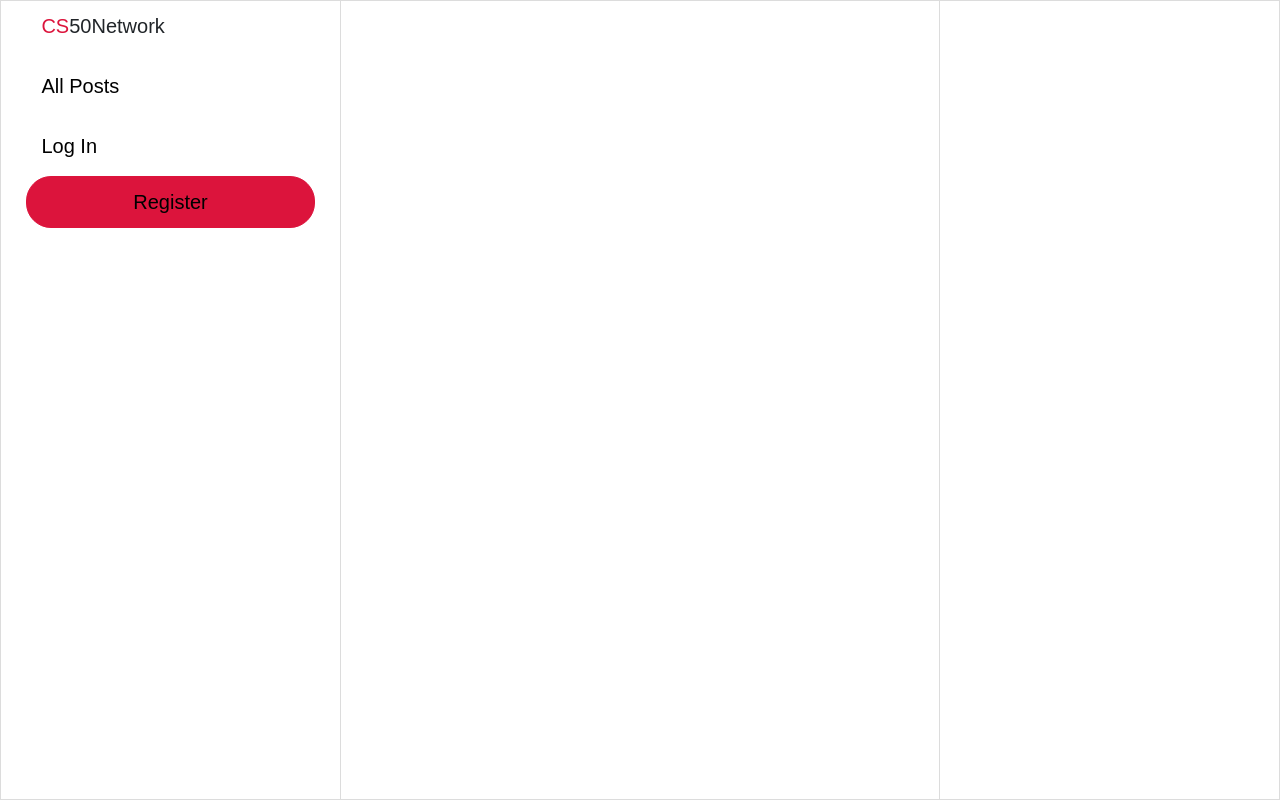
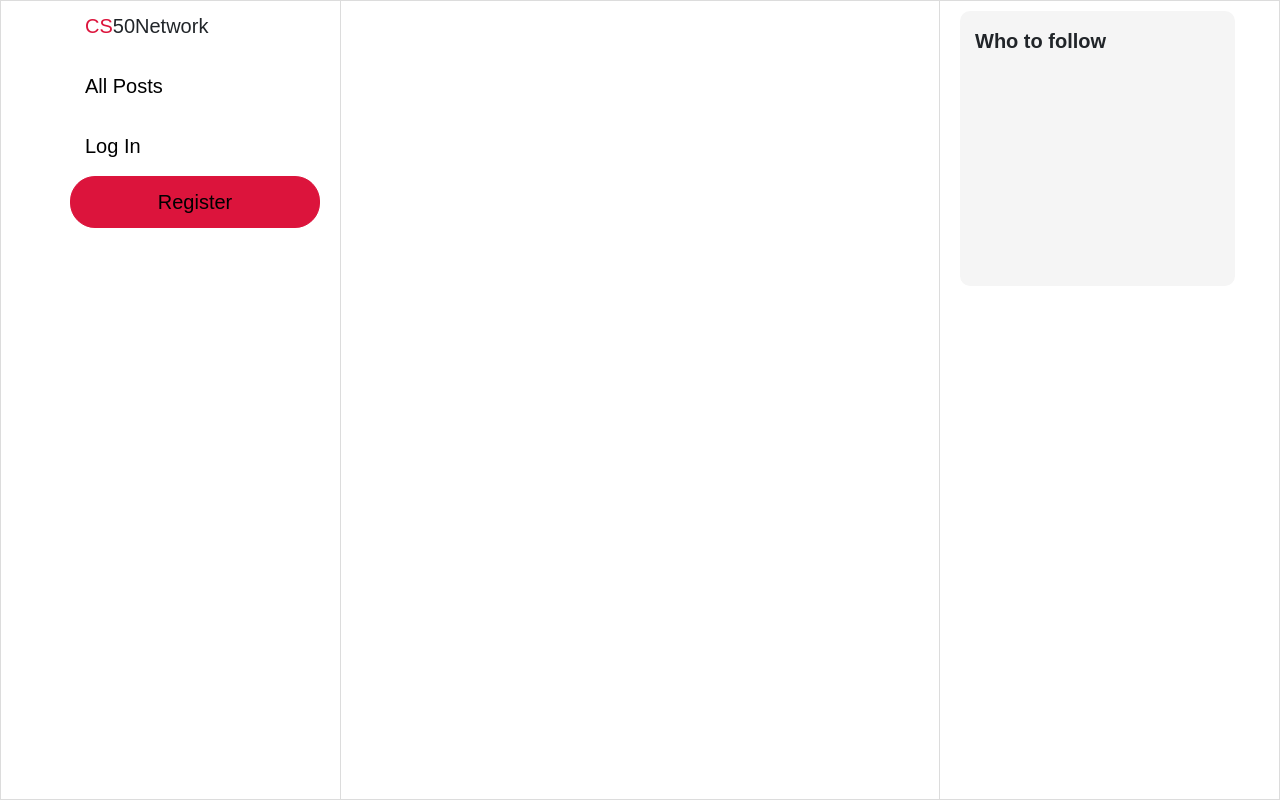
Before and after one commit to hqz3/cs50w-project4-network, a Django app: page / in a window 1280 px wide. Run offline with Django 3.2, Linux system fonts and the light colour scheme; some libraries are stand-ins or nearby versions.

Commit message:
created "who to follow" pane

```diff
--- a/network/static/network/styles.css
+++ b/network/static/network/styles.css
@@ -14,7 +14,8 @@ body {
     font-size: 20px;
     margin-top: 10px;
     margin-left: auto;
-    margin-right: auto;
+    margin-right: 20px;
+    max-width: 250px;
     width: 85%;
 }
 
@@ -37,7 +38,7 @@ body {
 }
 
 .navigation-item:hover {
-    background-color: gainsboro;
+    background-color: whitesmoke;
 }
 
 .navigation-link {
@@ -116,6 +117,29 @@ body {
      transition: filter 0.25s;
  }
 
+/* Right Pane */
+
 .right-pane {
+    display: block;
+    justify-content: left;
+}
 
+.who-to-follow-container {
+    margin-top: 10px;
+    margin-left: 20px;
+    height: 275px;
+    width: 275px;
 }
+
+.who-to-follow {
+    background-color: whitesmoke;
+    border-radius: 10px;
+    padding: 15px;
+    height: 100%;
+    width: 100%;
+}
+
+.who-to-follow p {
+    font-size: 20px;
+    font-weight: bold;
+}
--- a/network/templates/network/layout.html
+++ b/network/templates/network/layout.html
@@ -74,6 +74,14 @@
         </div>
 
         <div class="right-pane">
+            <div class="who-to-follow-container">
+                <div class="who-to-follow">
+                    <p>Who to follow</p>
+                </div>
+                <!-- Recommend three users to follow -->
+                <div class="users-to-follow"></div>
+            </div>
+
         </div>
 
         {% block script %}
```
Also changed, not shown: db.sqlite3.
